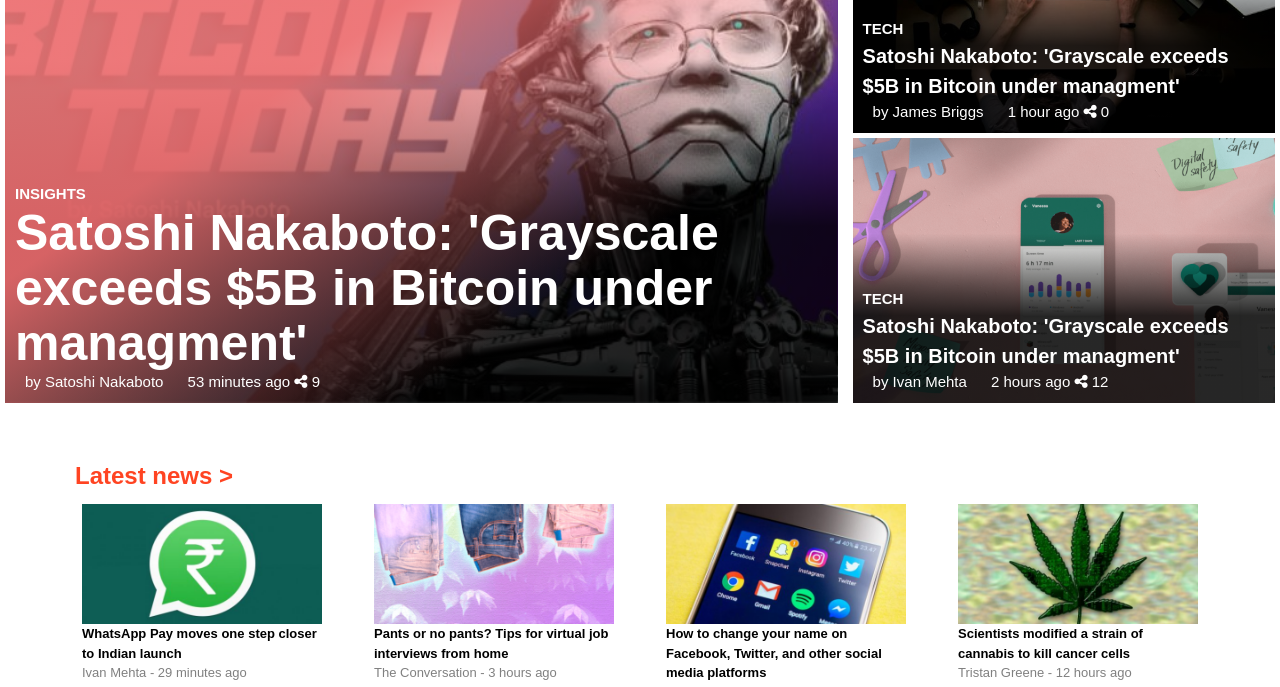
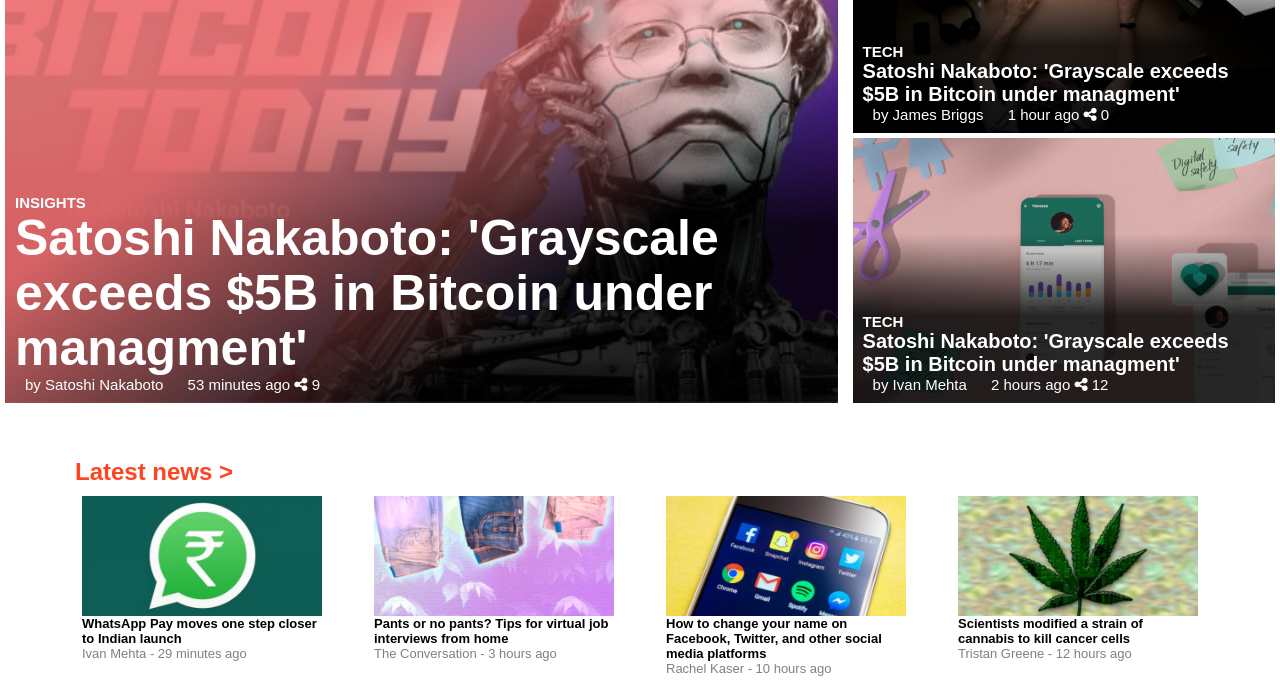
Before and after one commit to DcRonan/responsive-design, a website: page index.html in a window 1280 px wide. Shown: the part 232-919 px from the top of the page. Drawn offline with nearby package versions, Linux system fonts and the light colour scheme.

Commit message:
commented out sanitize

```diff
--- a/index.html
+++ b/index.html
@@ -7,9 +7,9 @@
   <title> TNW </title>
   <meta name="description" content="A static website">
   <meta name="viewport" content="width=device-width, initial-scale=1">
-  <link href="https://unpkg.com/sanitize.css" rel="stylesheet" />
+  <!-- <link href="https://unpkg.com/sanitize.css" rel="stylesheet" />
   <link href="https://unpkg.com/sanitize.css/typography.css" rel="stylesheet" />
-  <link rel="stylesheet" href="src/css/sanitize.css">
+  <link rel="stylesheet" href="src/css/sanitize.css"> -->
   <link rel="stylesheet" href="src/css/style.css">
   <link rel="shortcut icon" href="src/assets/favicon.png" type="image/x-icon">
   <script src="https://kit.fontawesome.com/867f1dd431.js" crossorigin="anonymous"></script>
```
